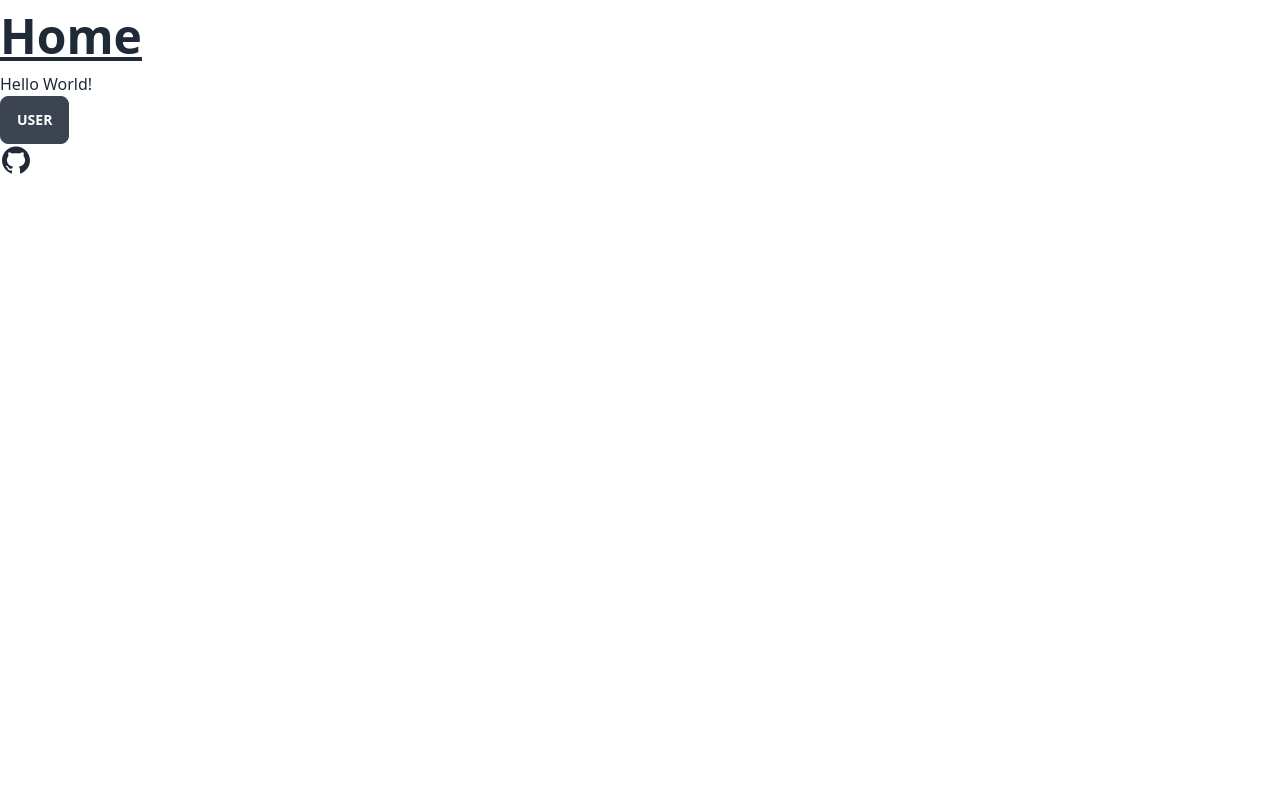
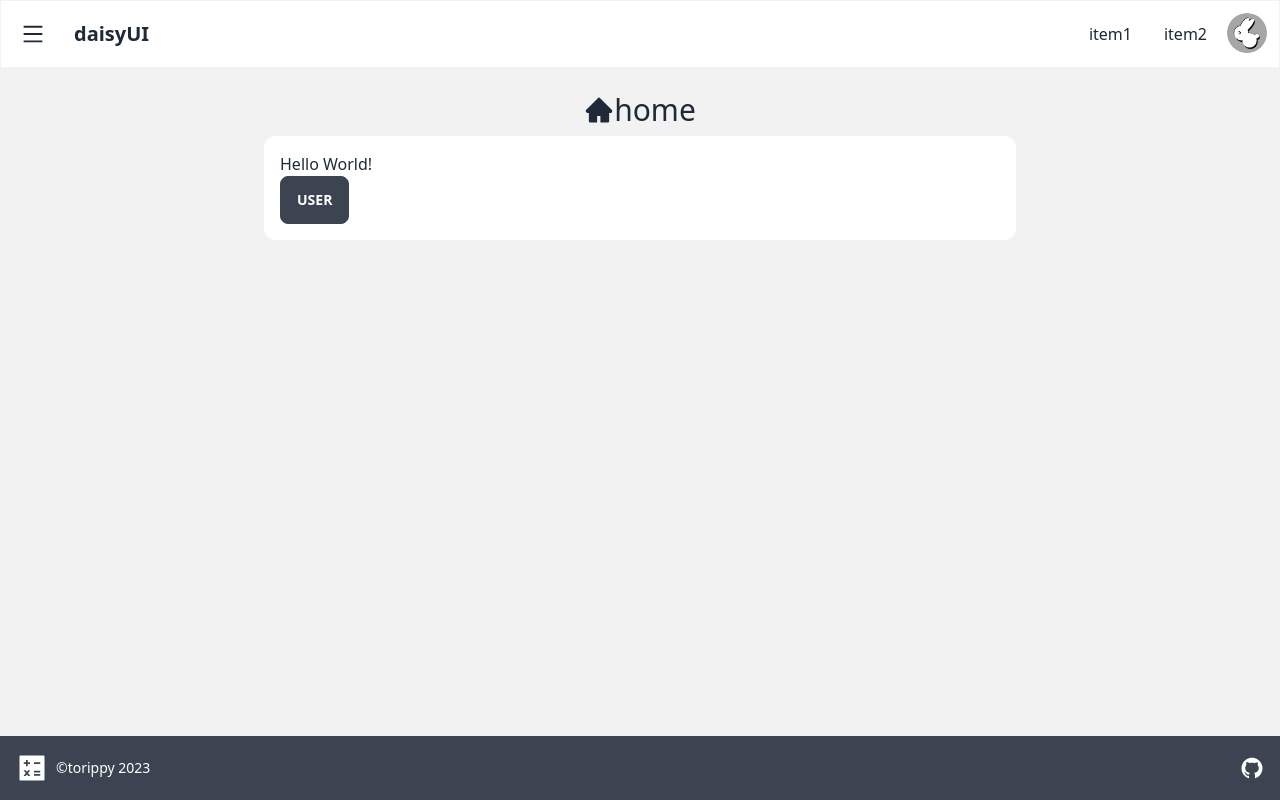
Before and after one commit to torippy1024/connpass-hot-event, a React (Vite) app: page / in a window 1280 px wide. Built offline with nearby package versions, Linux system fonts and the light colour scheme.

Commit message:
ヘッダーなど実装

```diff
--- /dev/null
+++ b/src/components/layouts/AcountIcon.tsx
@@ -0,0 +1,27 @@
+const AcountIcon = () => {
+  return (
+    <div className='dropdown dropdown-end'>
+      <label tabIndex={0} className='btn btn-ghost btn-circle avatar'>
+        <div className='w-10 rounded-full'>
+          <img src='/img/icon/icon.png' />
+        </div>
+      </label>
+      <ul
+        tabIndex={0}
+        className='menu menu-compact dropdown-content mt-3 p-2 shadow bg-base-100 rounded-box w-52'
+      >
+        <li>
+          <a className='justify-between'>Profile</a>
+        </li>
+        <li>
+          <a>Settings</a>
+        </li>
+        <li>
+          <a>Logout</a>
+        </li>
+      </ul>
+    </div>
+  );
+};
+
+export default AcountIcon;
--- /dev/null
+++ b/src/components/layouts/DrawerContents.tsx
@@ -0,0 +1,14 @@
+const DrawerContents = () => {
+  const items = ['item1', 'item2'];
+  return (
+    <ul className='menu p-4 w-80 bg-base-100'>
+      {items.map((item, index) => (
+        <li key={index}>
+          <a>{item}</a>
+        </li>
+      ))}
+    </ul>
+  );
+};
+
+export default DrawerContents;
--- /dev/null
+++ b/src/components/layouts/Footer.tsx
@@ -0,0 +1,17 @@
+import {AiFillCalculator, AiFillGithub} from 'react-icons/ai';
+
+const Footer = () => {
+  return (
+    <footer className='footer p-4 bg-neutral text-neutral-content flex items-center justify-between'>
+      <div className='items-center grid-flow-col'>
+        <AiFillCalculator size={32} />
+        <p>©torippy 2023</p>
+      </div>
+      <div className='grid-flow-col gap-4'>
+        <AiFillGithub size={24} />
+      </div>
+    </footer>
+  );
+};
+
+export default Footer;
--- /dev/null
+++ b/src/components/layouts/Header.tsx
@@ -0,0 +1,26 @@
+import {AiOutlineMenu} from 'react-icons/ai';
+import AcountIcon from './AcountIcon';
+import HeaderContents from './HeaderContents';
+
+const Navbar = ({drawerId}: {drawerId: string}) => {
+  return (
+    <div className='navbar bg-base-100 border border-base-200'>
+      <div className='flex-none'>
+        <label htmlFor={drawerId} className='btn btn-square btn-ghost'>
+          <AiOutlineMenu size={24} />
+        </label>
+      </div>
+      <div className='flex-1'>
+        <a className='btn btn-ghost normal-case text-xl'>daisyUI</a>
+      </div>
+      <div className='flex-none hidden lg:block'>
+        <HeaderContents />
+      </div>
+      <div className='flex-none'>
+        <AcountIcon />
+      </div>
+    </div>
+  );
+};
+
+export default Navbar;
--- /dev/null
+++ b/src/components/layouts/HeaderContents.tsx
@@ -0,0 +1,14 @@
+const HeaderContents = () => {
+  const items = ['item1', 'item2'];
+  return (
+    <ul className='menu menu-horizontal'>
+      {items.map((item, index) => (
+        <li key={index}>
+          <a>{item}</a>
+        </li>
+      ))}
+    </ul>
+  );
+};
+
+export default HeaderContents;
--- /dev/null
+++ b/src/components/layouts/Layout.tsx
@@ -0,0 +1,30 @@
+import {ReactNode} from 'react';
+import Footer from './Footer';
+import Navbar from './Header';
+import DrawerContents from './DrawerContents';
+
+type HeaderType = {
+  children: ReactNode;
+};
+
+const Layout = ({children}: HeaderType) => {
+  const drawerId = 'my-drawer';
+  return (
+    <div className='drawer'>
+      <input id={drawerId} type='checkbox' className='drawer-toggle' />
+      <div className='drawer-content flex flex-col min-h-screen'>
+        <Navbar drawerId={drawerId} />
+        <div className='flex-1 bg-base-200 justify-center items-center p-4'>
+          {children}
+        </div>
+        <Footer />
+      </div>
+      <div className='drawer-side'>
+        <label htmlFor={drawerId} className='drawer-overlay'></label>
+        <DrawerContents />
+      </div>
+    </div>
+  );
+};
+
+export default Layout;
--- a/src/main.tsx
+++ b/src/main.tsx
@@ -4,9 +4,14 @@ import {Suspense} from 'react';
 import {BrowserRouter as Router, useRoutes} from 'react-router-dom';
 import routes from '~react-pages';
 import './styles/index.css';
+import Layout from './components/layouts/Layout';
 
 const App = () => {
-  return <Suspense fallback={<p>Loading...</p>}>{useRoutes(routes)}</Suspense>;
+  return (
+    <Layout>
+      <Suspense fallback={<p>Loading...</p>}>{useRoutes(routes)}</Suspense>
+    </Layout>
+  );
 };
 
 ReactDOM.createRoot(document.getElementById('root') as HTMLElement).render(
--- a/src/pages/index.tsx
+++ b/src/pages/index.tsx
@@ -1,15 +1,18 @@
 import {Link} from 'react-router-dom';
-import {AiFillGithub} from 'react-icons/ai';
+import {AiFillHome} from 'react-icons/ai';
 
 const HomePage = () => {
   return (
-    <div>
-      <div className='font-bold underline text-5xl my-3'>Home</div>
-      <div>Hello World!</div>
-      <Link to='/users/123'>
-        <button className='btn'>user</button>
-      </Link>
-      <AiFillGithub size={32} />
+    <div className='max-w-3xl mx-auto'>
+      <div className='flex items-center justify-center m-2 text-3xl'>
+        <AiFillHome /> home
+      </div>
+      <div className='bg-base-100 m-2 p-4 rounded-xl'>
+        <div>Hello World!</div>
+        <Link to='/users/123'>
+          <button className='btn'>user</button>
+        </Link>
+      </div>
     </div>
   );
 };
--- a/src/pages/users/[id].tsx
+++ b/src/pages/users/[id].tsx
@@ -1,15 +1,20 @@
+import {AiOutlineUser} from 'react-icons/ai';
 import {useParams} from 'react-router';
 import {Link} from 'react-router-dom';
 
 const UserPage = () => {
   const {id} = useParams();
   return (
-    <div>
-      <div className='font-bold underline text-5xl my-3'>User</div>
-      <div>userId: {id}</div>
-      <Link to='/'>
-        <button className='btn'>home</button>
-      </Link>
+    <div className='max-w-3xl mx-auto'>
+      <div className='flex items-center justify-center m-2 text-3xl'>
+        <AiOutlineUser /> user
+      </div>
+      <div className='bg-base-100 m-2 p-4 rounded-xl'>
+        <div>userId: {id}</div>
+        <Link to='/'>
+          <button className='btn'>home</button>
+        </Link>
+      </div>
     </div>
   );
 };
```
